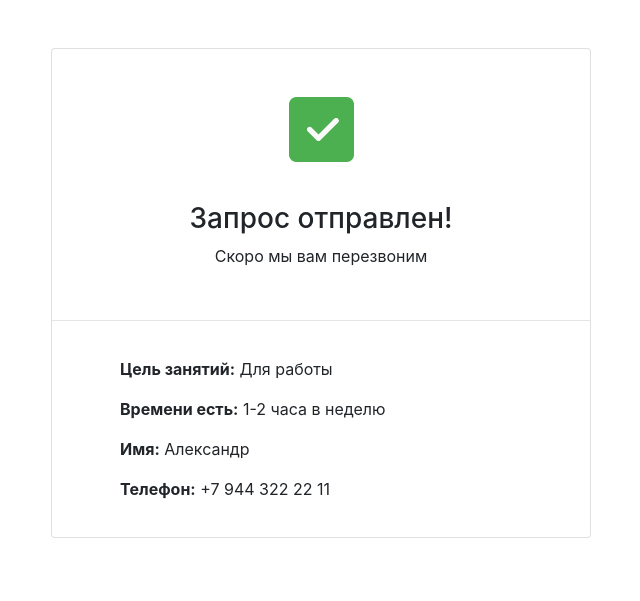
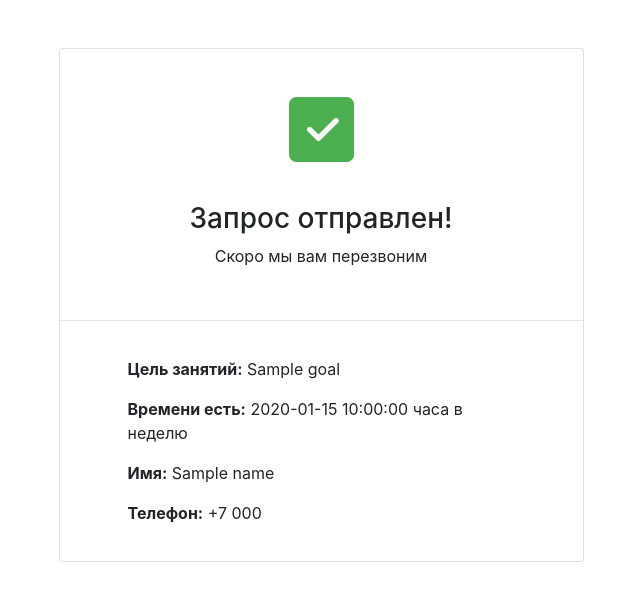
Before and after one commit to alpden550/find-tutors, a Flask app: template templates/request_done.html in a window 1280 px wide. Shown: the part 72-673 px from the top of the page, without its empty margins (319-959 px from the left). Run offline with Flask 2, Linux system fonts and the light colour scheme; the template is opened without the code that fills it: most values are stand-ins (such as "Sample title", 1, 10 or a date in 2020); some libraries are stand-ins or nearby versions.

Commit message:
Added request_done page.

```diff
--- a/app.py
+++ b/app.py
@@ -9,7 +9,7 @@ TUTORS_JSON = 'tutors.json'
 NOT_FOUND_CODE = 404
 
 
-def fetch_json(json_file='booking.json'):
+def fetch_json(json_file):
     try:
         return json.loads(Path(json_file).read_text())
     except FileNotFoundError:
@@ -45,9 +45,39 @@ def send_request():
     return render_template('request.html')
 
 
-@app.route('/request_done/')
-def sended_request():
-    return 'request_done'
+@app.route('/request_done/', methods=['POST'])
+def sended_request(output_json='request.json'):
+    all_goals = json.loads(Path(TUTORS_JSON).read_text()).get('goals')
+    client_goal = all_goals.get(request.form.get('goal'))
+    client_time = request.form.get('time')
+    client_name = request.form.get('client_name')
+    clinet_phone = request.form.get('client_phone')
+
+    all_requests = []
+    all_requests.extend(fetch_json(json_file='request.json'))
+    all_requests.append({
+        'client_name': client_name,
+        'client_goal': client_goal,
+        'client_time': client_time,
+        'client_phone': clinet_phone,
+    })
+    with open(output_json, 'w+') as json_handler:
+        json.dump(
+            all_requests,
+            json_handler,
+            ensure_ascii=False,
+            sort_keys=True,
+            indent=4,
+            separators=(',', ': '),
+        )
+
+    return render_template(
+        'request_done.html',
+        goal=client_goal,
+        time=client_time,
+        name=client_name,
+        phone=clinet_phone,
+    )
 
 
 @app.route('/booking/<int:tutor_id>/')
@@ -82,7 +112,7 @@ def booking_done(output_file='booking.json'):
     tutor_id = request.form.get('tutor_id')
 
     bookings = []
-    bookings.extend(fetch_json())
+    bookings.extend(fetch_json(json_file='booking.json'))
     bookings.append(
         {
             'tutor_id': tutor_id,
--- a/templates/request_done.html
+++ b/templates/request_done.html
@@ -1,58 +1,26 @@
-<!DOCTYPE html>
-<html lang="ru">
+{% extends 'base.html' %}
+{% block title %}Запрос отправлен | TINYSTEPS{% endblock %}
 
-<head>
-  <meta charset="UTF-8">
-  <title>TINYSTEPS</title>
-  <link rel="stylesheet" href="https://stackpath.bootstrapcdn.com/bootstrap/4.3.1/css/bootstrap.min.css" integrity="sha384-ggOyR0iXCbMQv3Xipma34MD+dH/1fQ784/j6cY/iJTQUOhcWr7x9JvoRxT2MZw1T" crossorigin="anonymous">
-</head>
-
-<body>
-  <header class="container mt-3">
-    <nav class="navbar navbar-expand-lg navbar-light bg-light">
-      <a class="navbar-brand" href="#">TINYSTEPS</a>
-      <button class="navbar-toggler" type="button" data-toggle="collapse" data-target="#navbarNav" aria-controls="navbarNav" aria-expanded="false" aria-label="Toggle navigation">
-        <span class="navbar-toggler-icon"></span>
-      </button>
-      <div class="collapse navbar-collapse" id="navbarNav">
-        <ul class="navbar-nav">
-          <li class="nav-item active">
-            <a class="nav-link" href="#">Все репетиторы</a>
-          </li>
-          <li class="nav-item">
-            <a class="nav-link" href="#">Заявка на подбор</a>
-          </li>
-        </ul>
-      </div>
-      <span class="navbar-text d-sm-none d-lg-block">
-        ☺️
-      </span>
-    </nav>
-  </header>
+{% block container %}
 <main class="container mt-3">
   <!-- HERO -->
   <div class="row mt-5">
     <div class="col-10 col-md-6 offset-1 offset-md-3">
       <div class="card mb-3">
         <div class="card-body text-center pt-5">
-            <img src="../static/check.png" class="mb-3" width="65" alt="">
+          <img src={{ url_for("static", filename='check.png') }} class="mb-3" width="65" alt="">
           <h2 class="h3 card-title mt-4 mb-2">Запрос отправлен!</h2>
           <p>Скоро мы вам перезвоним</p>
         </div>
         <hr />
         <div class="card-body mx-5">
-            <p><b>Цель занятий:</b> Для работы</p>
-            <p><b>Времени есть:</b> 1-2 часа в неделю</p>
-            <p><b>Имя:</b> Александр</p>
-            <p><b>Телефон:</b> +7 944 322 22 11</p>
+          <p><b>Цель занятий:</b> {{ goal }}</p>
+          <p><b>Времени есть:</b> {{ time }} часа в неделю</p>
+          <p><b>Имя:</b> {{ name }}</p>
+          <p><b>Телефон:</b> +7 {{ phone[:3] }} {{ phone[3:6]}} {{ phone[6:8] }} {{ phone[8:] }}</p>
         </div>
       </div>
     </div>
   </div>
 </main>
-
-  <script src="https://code.jquery.com/jquery-3.2.1.slim.min.js" integrity="sha384-KJ3o2DKtIkvYIK3UENzmM7KCkRr/rE9/Qpg6aAZGJwFDMVNA/GpGFF93hXpG5KkN" crossorigin="anonymous"></script>
-  <script src="https://cdnjs.cloudflare.com/ajax/libs/popper.js/1.12.9/umd/popper.min.js" integrity="sha384-ApNbgh9B+Y1QKtv3Rn7W3mgPxhU9K/ScQsAP7hUibX39j7fakFPskvXusvfa0b4Q" crossorigin="anonymous"></script>
-  <script src="https://maxcdn.bootstrapcdn.com/bootstrap/4.0.0/js/bootstrap.min.js" integrity="sha384-JZR6Spejh4U02d8jOt6vLEHfe/JQGiRRSQQxSfFWpi1MquVdAyjUar5+76PVCmYl" crossorigin="anonymous"></script>
-</body>
-</html>
+{% endblock %}
```
Also changed, not shown: templates/request.html (+4 -4 lines), 1 other file. Lines whose indentation alone changed are shown as unchanged.
